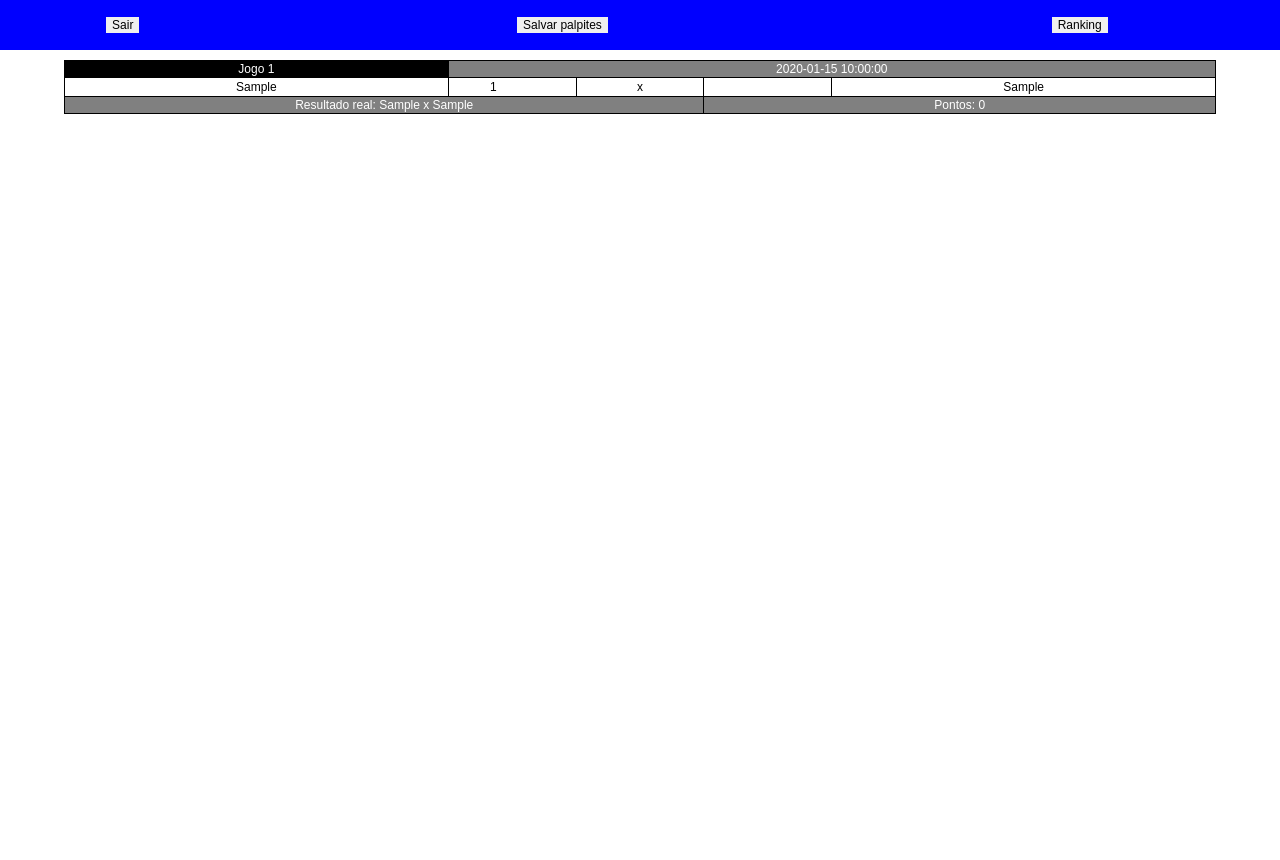
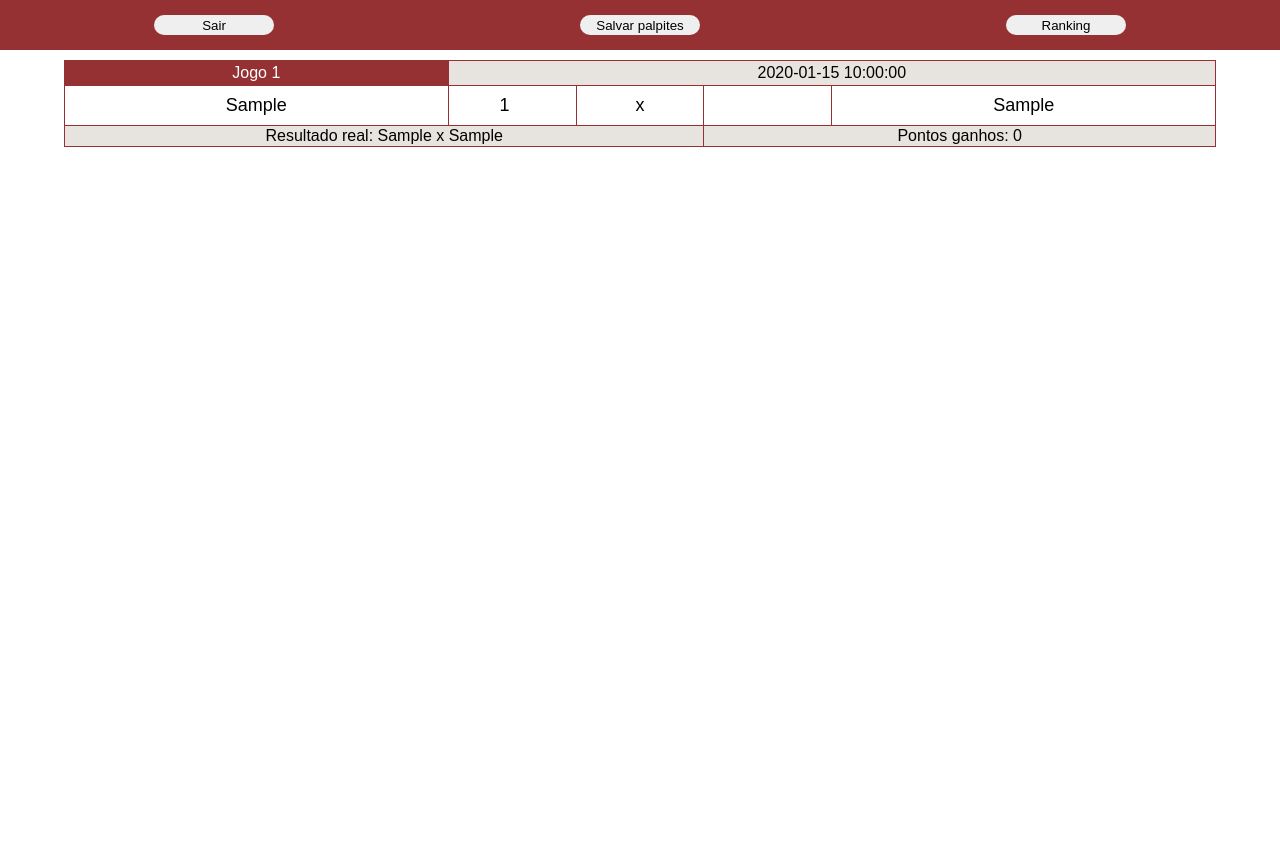
Before and after one commit to lfgodoi/world-cup-pool, a Flask app: template app/templates/guesses.html in a window 1280 px wide. Run offline with Flask 2, Linux system fonts and the light colour scheme; the template is opened without the code that fills it: most values are stand-ins (such as "Sample title", 1, 10 or a date in 2020).

Commit message:
Initial styling

```diff
--- a/app/static/styles.css
+++ b/app/static/styles.css
@@ -2,7 +2,6 @@
 
 * {
     box-sizing: border-box;
-    font-size: 12px;
 }
 
 body {
@@ -22,7 +21,7 @@ input {
     margin-top: 0;
     height: 50px;
     width: 100%;
-    background-color: blue;
+    background-color: #953133;
 }
 
 .content {
@@ -42,7 +41,7 @@ input {
 }
 
 .table-match, .td-match {
-    border: 1px solid black;
+    border: 1px solid #953133;
     border-collapse: collapse;
 }
 
@@ -59,33 +58,53 @@ input {
 }
 
 .col-id {
-    background-color: black;
+    background-color: #953133;
     color: white;
 }
 
 .col-datetime {
-    background-color: gray;
-    color: white;
+    background-color: #e7e4e0;
+    color: black;
 }
 
 .col-score {
-    background-color: gray;
-    color: white;
+    background-color: #e7e4e0;
+    color: black;
 }
 
 .col-real-result {
-    background-color: gray;
-    color: white;
+    background-color: #e7e4e0;
+    color: black;
 }
 
 .tr-match-info, .tr-match-result {
     width: 100%;
 }
 
+.tr-match-info {
+    height: 25px;
+}
+
+.tr-match-result {
+    height: 40px;
+    font-size: 18px;
+}
+
+.input-goals {
+    font-size: 18px;
+    text-align: center;
+}
+
 .table-options {
     width: 100%;
     height: 100%;
     text-align: center;
+}
+
+.button-option {
+    border-radius: 10px;
+    height: 20px;
+    width: 120px;
 }
 
 .button-option:hover {
--- a/app/templates/guesses.html
+++ b/app/templates/guesses.html
@@ -40,15 +40,15 @@
             <tr class="tr-match-result">
                 <td class="td-match col-team">{{ match["team_1"] }}</td>
                 {% if guesses[match["id"]][0] is none %}
-                    <td class="td-match col-goals"><input class="goals-1" type="number" min=0 max=20></td>
+                    <td class="td-match col-goals"><input class="input-goals goals-1" type="number" min=0 max=20></td>
                 {% else %}
-                    <td class="td-match col-goals"><input class="goals-1" type="number" min=0 max=20 value={{ guesses[match["id"]][0] }}></td>
+                    <td class="td-match col-goals"><input class="input-goals goals-1" type="number" min=0 max=20 value={{ guesses[match["id"]][0] }}></td>
                 {% endif %}
                 <td class="td-match col-versus">x</td>
                 {% if guesses[match["id"]][1] is none %}
-                    <td class="td-match col-goals"><input class="goals-2" type="number" min=0 max=20></td>
+                    <td class="td-match col-goals"><input class="input-goals goals-2" type="number" min=0 max=20></td>
                 {% else %}
-                    <td class="td-match col-goals"><input class="goals-2" type="number" min=0 max=20 value={{ guesses[match["id"]][1] }}></td>
+                    <td class="td-match col-goals"><input class="input-goals goals-2" type="number" min=0 max=20 value={{ guesses[match["id"]][1] }}></td>
                 {% endif %}
                 <td class="td-match col-team">{{ match["team_2"] }}</td>
             </tr>
@@ -60,18 +60,18 @@
                 {% endif %}
                 {% if match["goals_1"] != none and match["goals_2"] != none and guesses[match["id"]][0] != none and guesses[match["id"]][1] != none %}
                     {% if match["goals_1"] == guesses[match["id"]][0] and match["goals_2"] == guesses[match["id"]][1] %}
-                        <td class="td-match col-score" colspan="2">Pontos: 5</td>
+                        <td class="td-match col-score" colspan="2">Pontos ganhos: 5</td>
                     {% elif match["goals_1"] > match["goals_2"] and guesses[match["id"]][0] > guesses[match["id"]][1] %}
-                        <td class="td-match col-score" colspan="2">Pontos: 3</td>
+                        <td class="td-match col-score" colspan="2">Pontos ganhos: 3</td>
                     {% elif match["goals_1"] < match["goals_2"] and guesses[match["id"]][0] < guesses[match["id"]][1] %}
-                        <td class="td-match col-score" colspan="2">Pontos: 3</td>
+                        <td class="td-match col-score" colspan="2">Pontos ganhos: 3</td>
                         {% elif match["goals_1"] == match["goals_2"] and guesses[match["id"]][0] == guesses[match["id"]][1] %}
-                        <td class="td-match col-score" colspan="2">Pontos: 3</td>
+                        <td class="td-match col-score" colspan="2">Pontos ganhos: 3</td>
                     {% else %}
-                        <td class="td-match col-score" colspan="2">Pontos: 0</td>
+                        <td class="td-match col-score" colspan="2">Pontos ganhos: 0</td>
                     {% endif %}
                 {% else %}
-                    <td class="td-match col-score" colspan="2">Pontos: 0</td>
+                    <td class="td-match col-score" colspan="2">Pontos ganhos: 0</td>
                 {% endif %}
             </tr>
         </table>
```
Also changed, not shown: other parts of app/static/styles.css (+40 -0 lines), app/templates/login.html (+16 -7 lines), app/static/images/logo.png (added).
